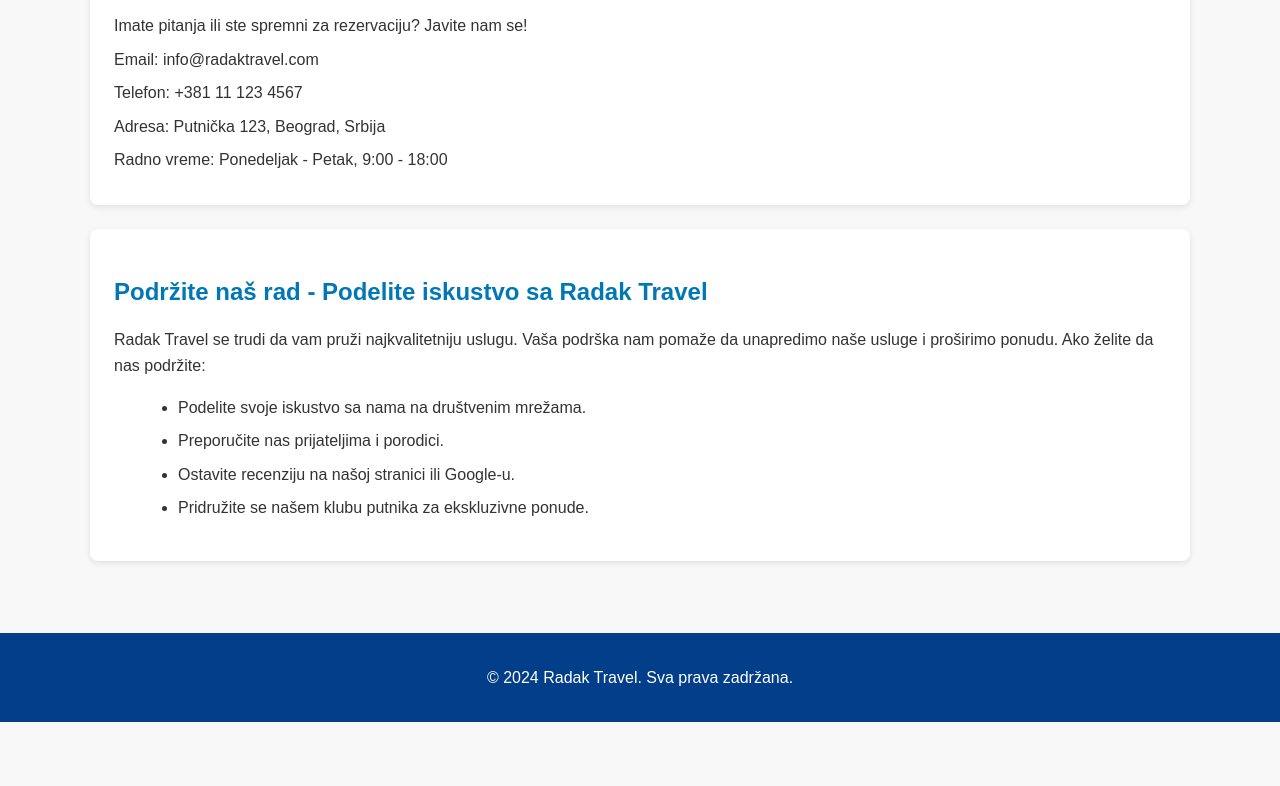
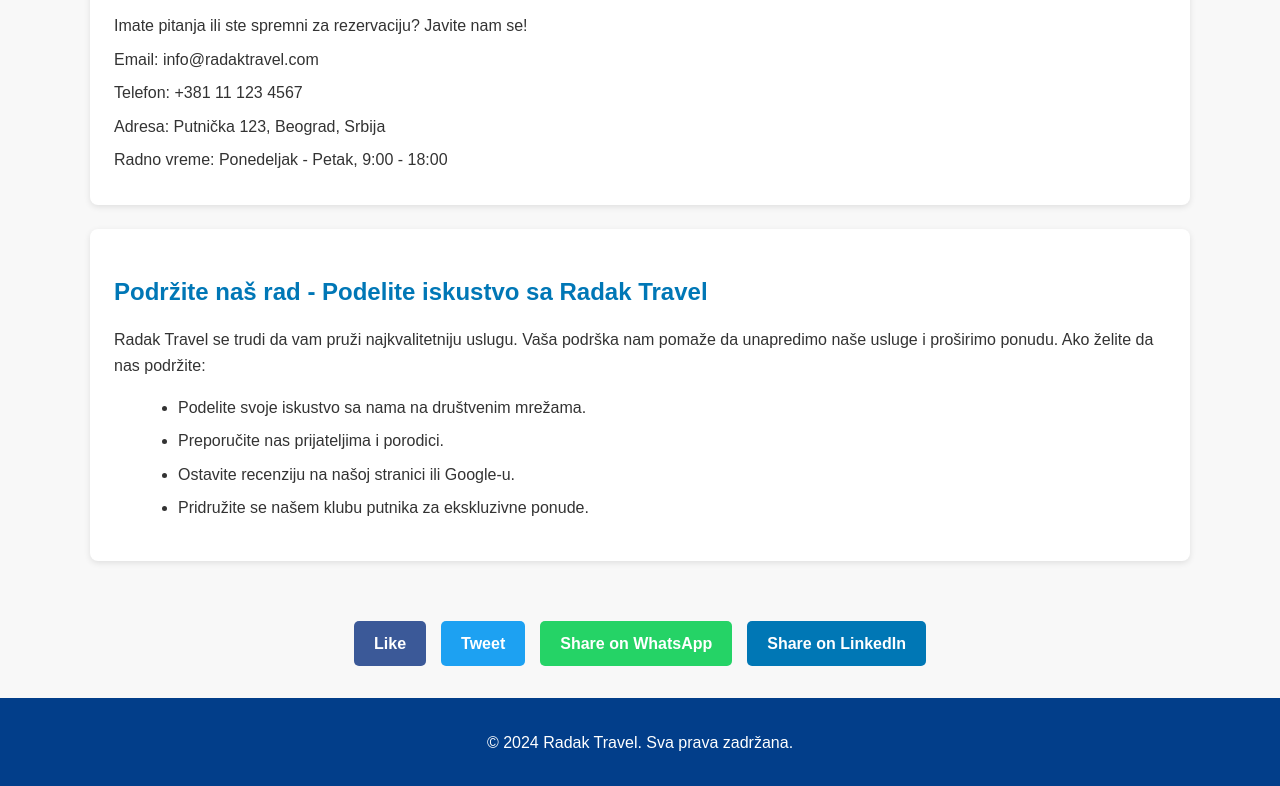
Before and after one commit to radak135/radak-travel, a plain HTML site: page index.html in a window 1280 px wide. Shown: the part 2303-3089 px from the top of the page. Before the commit the page ends 3025 px from the top, so only its background shows below. Drawn offline with Linux system fonts and the light colour scheme.

Commit message:
apdejtovan

```diff
--- a/index.html
+++ b/index.html
@@ -8,7 +8,20 @@
     <meta name="keywords" content="туристичка агенција, путовања, дестинације, одмор, летовање, радно време, контакт, резервација, групна путовања, индивидуални аранжмани, туристички пакети, авантура, попусти, путно осигурање, водичи, луксузна путовања, тропске плаже, историјски градови, ексклузивне понуде, Радак Травел, путовање из снова">
     <link rel="stylesheet" href="styles.css">
     <link rel="icon" href="favicon.ico" type="image/x-icon">
+    <meta property="og:title" content="Radak Travel - Vaš partner za nezaboravna putovanja" />
+    <meta property="og:description" content="Otkrijte neverovatna putovanja sa Radak Travel. Vaš partner za planiranje i organizaciju nezaboravnih avantura." />
+    <meta property="og:image" content="https://radak135.github.io/radak-travel/images/logo.png" />
+    <meta property="og:url" content="https://radak135.github.io/radak-travel/" />
+    <meta property="og:type" content="website" />
+    <!-- Google tag (gtag.js) -->
+<script async src="https://www.googletagmanager.com/gtag/js?id=G-3VEF8CCPP2"></script>
+<script>
+  window.dataLayer = window.dataLayer || [];
+  function gtag(){dataLayer.push(arguments);}
+  gtag('js', new Date());
 
+  gtag('config', 'G-3VEF8CCPP2');
+</script>
 </head>
 <body>
     <header>
@@ -79,6 +92,13 @@
             </ul>
         </div>
     </div>
+    <div class="social-buttons">
+
+        <a href="https://www.facebook.com/sharer/sharer.php?u=https://radak135.github.io/radak-travel/" target="_blank" class="social-button fb-like">Like</a>
+        <a href="https://twitter.com/share?url=https://radak135.github.io/radak-travel/&text=Radak%20Travel%20-%20Va%C5%A1%20partner%20za%20nezaboravna%20putovanja" target="_blank" class="social-button twitter-share-button">Tweet</a>
+        <a href="https://api.whatsapp.com/send?text=Radak%20Travel%20-%20Va%C5%A1%20partner%20za%20nezaboravna%20putovanja%20https://radak135.github.io/radak-travel/" target="_blank" class="social-button whatsapp-share-button">Share on WhatsApp</a>
+        <a href="https://www.linkedin.com/shareArticle?mini=true&url=https://radak135.github.io/radak-travel/&title=Radak%20Travel%20-%20Va%C5%A1%20partner%20za%20nezaboravna%20putovanja" target="_blank" class="social-button linkedin-share-button">Share on LinkedIn</a>
+    </div>
 
     <footer>
         <p>&copy; 2024 Radak Travel. Sva prava zadržana.</p>
--- a/styles.css
+++ b/styles.css
@@ -110,3 +110,82 @@ footer {
         font-size: 2rem;
     }
 }
+/* Opšti stilovi za dugmadi */
+.social-buttons {
+    display: flex;
+    justify-content: center;
+    gap: 15px;
+    margin-top: 20px;
+}
+
+.social-button {
+    display: inline-block;
+    padding: 10px 20px;
+    font-size: 14px;
+    font-weight: bold;
+    text-align: center;
+    color: #fff;
+    border-radius: 5px;
+    text-decoration: none;
+    transition: background-color 0.3s, transform 0.3s;
+}
+
+.social-button:hover {
+    transform: scale(1.05);
+}
+
+/* Facebook dugme */
+.fb-like {
+    background-color: #3b5998;
+    border: none;
+    color: white;
+    font-size: 16px;
+    padding: 10px 20px;
+    border-radius: 5px;
+}
+
+.fb-like:hover {
+    background-color: #365493;
+}
+
+/* Twitter dugme */
+.twitter-share-button {
+    background-color: #1da1f2;
+    border: none;
+    color: white;
+    font-size: 16px;
+    padding: 10px 20px;
+    border-radius: 5px;
+}
+
+.twitter-share-button:hover {
+    background-color: #1991db;
+}
+
+/* WhatsApp dugme */
+.whatsapp-share-button {
+    background-color: #25d366;
+    color: white;
+    font-size: 16px;
+    padding: 10px 20px;
+    border-radius: 5px;
+    text-decoration: none;
+}
+
+.whatsapp-share-button:hover {
+    background-color: #128c7e;
+}
+
+/* LinkedIn dugme */
+.linkedin-share-button {
+    background-color: #0077b5;
+    color: white;
+    font-size: 16px;
+    padding: 10px 20px;
+    border-radius: 5px;
+    text-decoration: none;
+}
+
+.linkedin-share-button:hover {
+    background-color: #005f86;
+}
```
